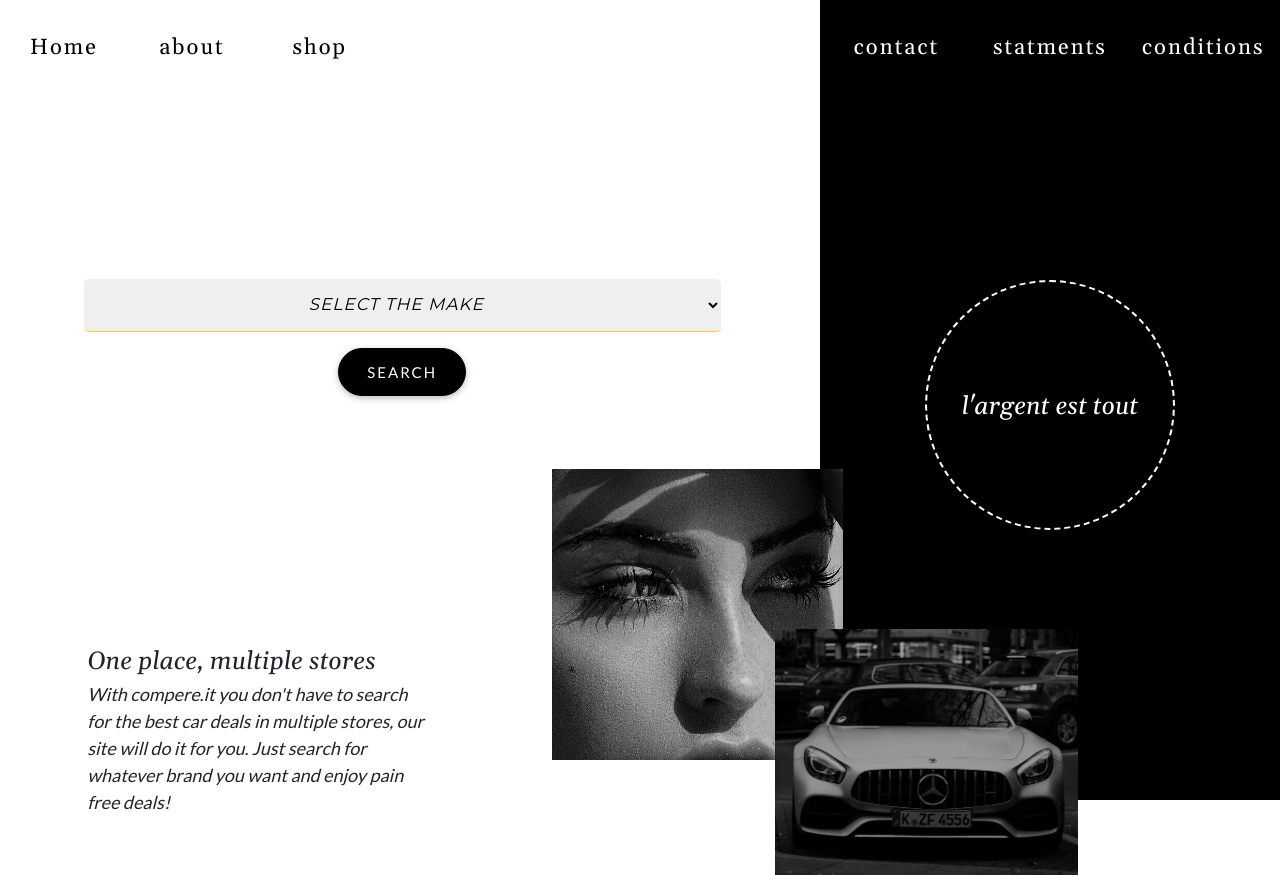
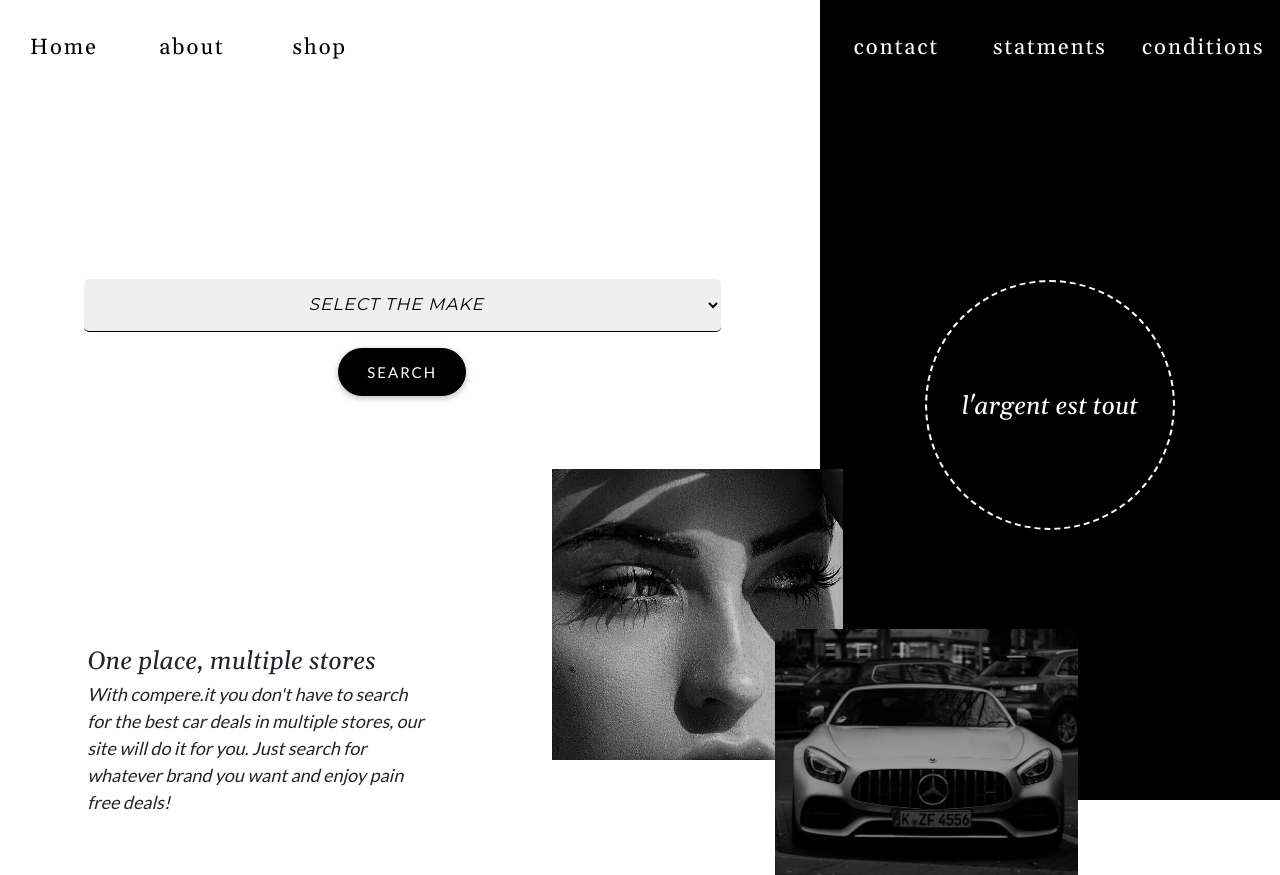
Before and after one commit to WinterOdin/Car-search-aggregator, a Django app: page / in a window 1280 px wide. Shown: the top 875 px of the page. Run offline with Django 3.2, Linux system fonts and the light colour scheme; data comes from the database, SQL or seed files in the repository; some libraries are stand-ins or nearby versions.

Commit message:
changed border color

```diff
--- a/src/static/css/products.css
+++ b/src/static/css/products.css
@@ -14,7 +14,7 @@ body{
   font-style: italic;
   text-align: center;
   font-family: 'Montserrat';
-  border-bottom: 1px solid #fcc842;
+  border-bottom: 1px solid black;
 }
 .selectControl:focus {
   outline: none;
```
